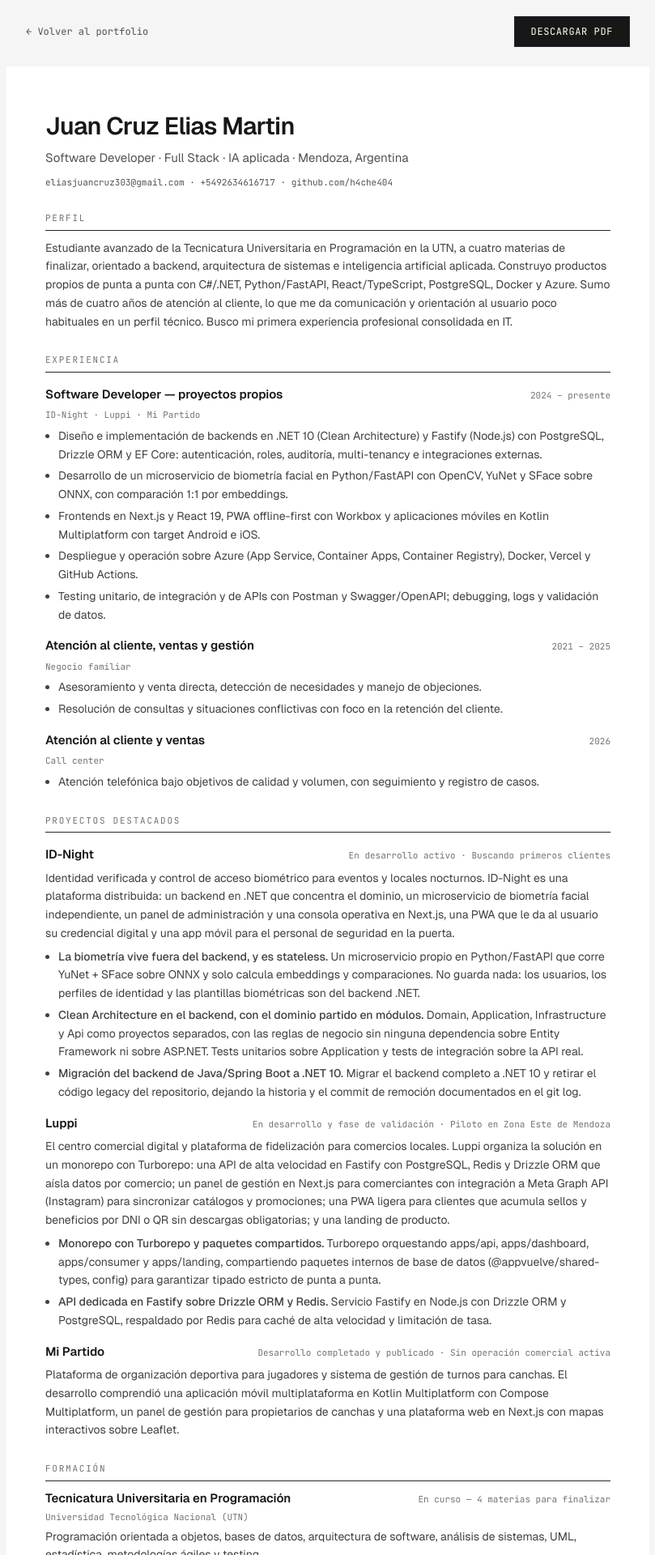
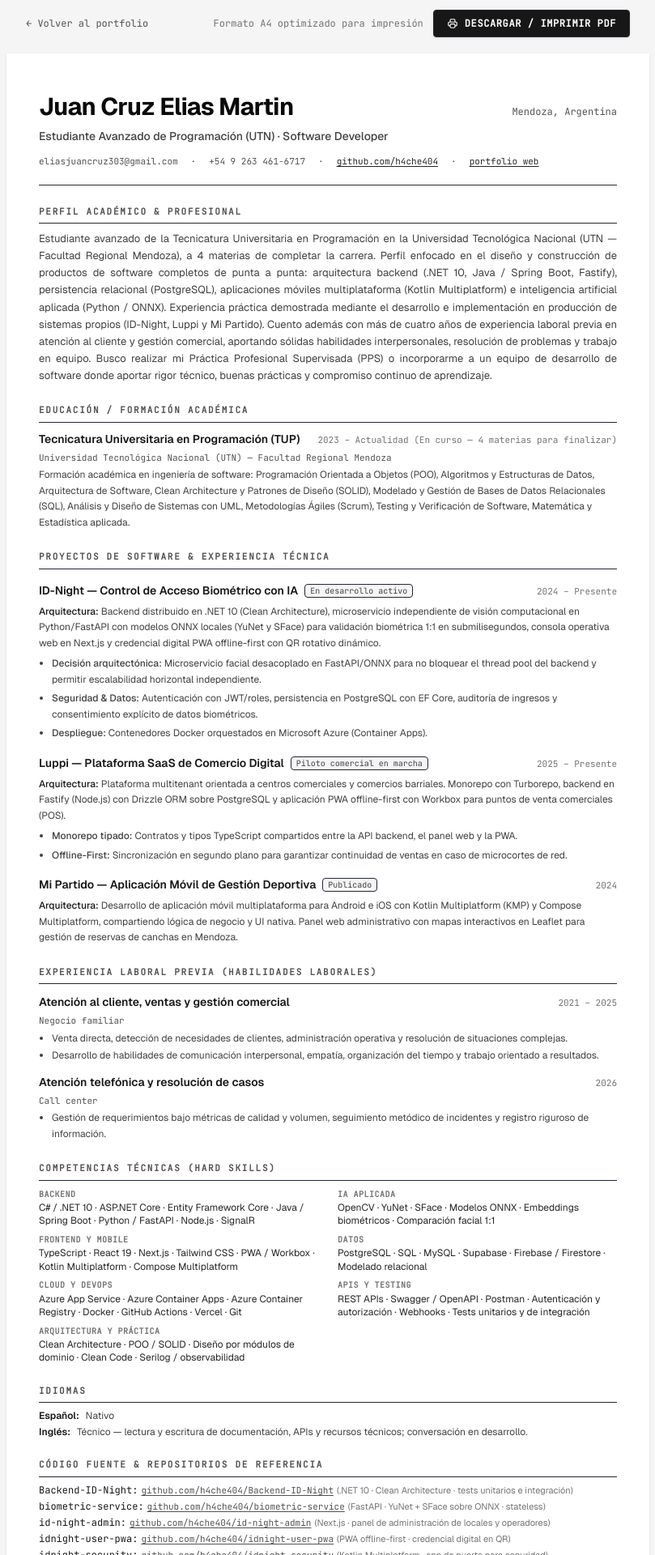
Before and after one commit to h4che404/portfolio, a Next.js app: page /cv in a window 1280 px wide. Shown: the part 20-1940 px from the top of the page at 81% size, without its empty margins (235-1044 px from the left). Built offline with nearby package versions, Linux system fonts and the light colour scheme; no server answers.

Commit message:
feat(cv): enhance CV with academic UTN profile, software architecture projects and print A4 optimization

```diff
--- a/app/cv/page.tsx
+++ b/app/cv/page.tsx
@@ -11,22 +11,37 @@ import {
 import { idNight, luppi, miPartido } from "@/content/projects";
 
 export const metadata: Metadata = {
-  title: `CV — ${profile.name}`,
-  description: `Currículum de ${profile.name}, ${profile.role}.`,
+  title: `CV — ${profile.name} · Estudiante de Programación (UTN)`,
+  description: `Currículum Vitae de ${profile.name}, Estudiante Avanzado de la Tecnicatura Universitaria en Programación (UTN) y Software Developer.`,
 };
 
 function Heading({ children }: { children: string }) {
   return (
-    <h2 className="border-b border-neutral-300 pb-1.5 font-mono text-[11px] uppercase tracking-[0.16em] text-neutral-500">
+    <h2 className="border-b border-neutral-300 pb-1.5 font-mono text-[11px] uppercase tracking-[0.16em] text-neutral-600 font-bold">
       {children}
     </h2>
   );
 }
 
-function EntryHeader({ title, meta }: { title: string; meta: string }) {
+function EntryHeader({
+  title,
+  meta,
+  badge,
+}: {
+  title: string;
+  meta: string;
+  badge?: string;
+}) {
   return (
     <div className="flex flex-wrap items-baseline justify-between gap-2">
-      <h3 className="text-[15px] font-semibold">{title}</h3>
+      <div className="flex items-center gap-2">
+        <h3 className="text-[14px] font-semibold text-neutral-900">{title}</h3>
+        {badge && (
+          <span className="rounded bg-neutral-100 border border-neutral-300 px-1.5 py-0.2 font-mono text-[10px] text-neutral-700">
+            {badge}
+          </span>
+        )}
+      </div>
       <span className="font-mono text-[11px] text-neutral-500">{meta}</span>
     </div>
   );
@@ -34,156 +49,251 @@ function EntryHeader({ title, meta }: { title: string; meta: string }) {
 
 export default function CvPage() {
   return (
-    <main className="min-h-screen bg-neutral-100 py-10 print:bg-white print:py-0">
-      <div className="mx-auto mb-6 flex w-full max-w-[794px] items-center justify-between px-6 print:hidden">
+    <main className="min-h-screen bg-neutral-100 py-8 print:bg-white print:py-0">
+      {/* Screen action bar */}
+      <div className="mx-auto mb-5 flex w-full max-w-[794px] items-center justify-between px-6 print:hidden">
         <Link
           href="/"
           className="font-mono text-xs text-neutral-600 transition-colors hover:text-neutral-900"
         >
           ← Volver al portfolio
         </Link>
-        <PrintButton />
+        <div className="flex items-center gap-3">
+          <span className="text-xs text-neutral-500 font-mono hidden sm:inline">
+            Formato A4 optimizado para impresión
+          </span>
+          <PrintButton />
+        </div>
       </div>
 
-      <article className="mx-auto flex w-full max-w-[794px] flex-col gap-7 bg-white px-12 py-14 font-sans text-neutral-900 print:max-w-none print:px-0 print:py-0">
-        <header className="flex flex-col gap-2.5">
-          <h1 className="text-3xl font-semibold tracking-tight">
-            {profile.name}
-          </h1>
-          <p className="text-[15px] text-neutral-600">
-            {profile.role} · {profile.location}
+      {/* Main CV Sheet (A4 Dimensions 794px @ 96DPI) */}
+      <article className="mx-auto flex w-full max-w-[794px] flex-col gap-6 bg-white px-10 py-12 font-sans text-neutral-900 shadow-sm print:max-w-none print:px-0 print:py-0 print:shadow-none">
+        {/* Header */}
+        <header className="flex flex-col gap-2 border-b border-neutral-200 pb-5">
+          <div className="flex flex-col sm:flex-row sm:items-baseline sm:justify-between gap-1">
+            <h1 className="text-2xl sm:text-3xl font-bold tracking-tight text-neutral-950">
+              {profile.name}
+            </h1>
+            <span className="font-mono text-xs text-neutral-600">
+              {profile.location}
+            </span>
+          </div>
+
+          <p className="text-[14px] font-medium text-neutral-700">
+            Estudiante Avanzado de Programación (UTN) · Software Developer
           </p>
-          <p className="font-mono text-[11px] text-neutral-600">
-            {profile.email}
-            {profile.whatsapp ? ` · +${profile.whatsapp}` : ""} ·{" "}
-            {profile.github.replace("https://", "")}
-          </p>
+
+          <div className="flex flex-wrap items-center gap-x-4 gap-y-1 font-mono text-[11px] text-neutral-600 pt-1">
+            <span>{profile.email}</span>
+            <span>·</span>
+            <span>+54 9 263 461-6717</span>
+            <span>·</span>
+            <a
+              href={profile.github}
+              target="_blank"
+              rel="noreferrer"
+              className="text-neutral-800 underline underline-offset-2"
+            >
+              github.com/{profile.githubHandle}
+            </a>
+            <span>·</span>
+            <a
+              href="https://portfolio-liard-two-ntjfmwxolk.vercel.app"
+              target="_blank"
+              rel="noreferrer"
+              className="text-neutral-800 underline underline-offset-2"
+            >
+              portfolio web
+            </a>
+          </div>
         </header>
 
-        <section className="flex flex-col gap-2.5">
-          <Heading>Perfil</Heading>
-          <p className="text-sm leading-relaxed text-neutral-700">
+        {/* 1. Academic & Professional Summary */}
+        <section className="flex flex-col gap-2 print:break-inside-avoid">
+          <Heading>Perfil Académico & Profesional</Heading>
+          <p className="text-xs sm:text-[13px] leading-relaxed text-neutral-700 text-justify">
             Estudiante avanzado de la Tecnicatura Universitaria en Programación
-            en la UTN, a cuatro materias de finalizar, orientado a backend,
-            arquitectura de sistemas e inteligencia artificial aplicada.
-            Construyo productos propios de punta a punta con C#/.NET,
-            Python/FastAPI, React/TypeScript, PostgreSQL, Docker y Azure. Sumo
-            más de cuatro años de atención al cliente, lo que me da comunicación
-            y orientación al usuario poco habituales en un perfil técnico. Busco
-            mi primera experiencia profesional consolidada en IT.
+            en la Universidad Tecnológica Nacional (UTN — Facultad Regional Mendoza),
+            a 4 materias de completar la carrera. Perfil enfocado en el diseño y
+            construcción de productos de software completos de punta a punta:
+            arquitectura backend (.NET 10, Java / Spring Boot, Fastify), persistencia
+            relacional (PostgreSQL), aplicaciones móviles multiplataforma (Kotlin
+            Multiplatform) e inteligencia artificial aplicada (Python / ONNX).
+            Experiencia práctica demostrada mediante el desarrollo e implementación
+            en producción de sistemas propios (ID-Night, Luppi y Mi Partido).
+            Cuento además con más de cuatro años de experiencia laboral previa en
+            atención al cliente y gestión comercial, aportando sólidas habilidades
+            interpersonales, resolución de problemas y trabajo en equipo. Busco
+            realizar mi Práctica Profesional Supervisada (PPS) o incorporarme a un
+            equipo de desarrollo de software donde aportar rigor técnico, buenas
+            prácticas y compromiso continuo de aprendizaje.
           </p>
         </section>
 
-        <section className="flex flex-col gap-4 print:break-inside-avoid">
-          <Heading>Experiencia</Heading>
-          {experience.map((job) => (
-            <div key={`${job.org}-${job.role}`} className="flex flex-col gap-1.5">
-              <EntryHeader title={job.role} meta={job.period} />
-              <p className="font-mono text-[11px] text-neutral-500">{job.org}</p>
-              <ul className="flex flex-col gap-1 pl-4 text-sm leading-relaxed text-neutral-700">
-                {job.bullets.map((bullet) => (
-                  <li key={bullet} className="list-disc">
-                    {bullet}
-                  </li>
-                ))}
-              </ul>
-            </div>
-          ))}
-        </section>
-
-        <section className="flex flex-col gap-4 print:break-inside-avoid">
-          <Heading>Proyectos destacados</Heading>
-
-          <div className="flex flex-col gap-1.5">
-            <EntryHeader title={idNight.name} meta={idNight.status} />
-            <p className="text-sm leading-relaxed text-neutral-700">
-              {idNight.tagline} {idNight.approach}
-            </p>
-            <ul className="flex flex-col gap-1 pl-4 text-sm leading-relaxed text-neutral-700">
-              {idNight.decisions.slice(0, 3).map((decision) => (
-                <li key={decision.title} className="list-disc">
-                  <span className="font-medium">{decision.title}.</span>{" "}
-                  {decision.choice}
-                </li>
-              ))}
-            </ul>
-          </div>
-
-          <div className="flex flex-col gap-1.5">
-            <EntryHeader title={luppi.name} meta={luppi.status} />
-            <p className="text-sm leading-relaxed text-neutral-700">
-              {luppi.tagline} {luppi.approach}
-            </p>
-            <ul className="flex flex-col gap-1 pl-4 text-sm leading-relaxed text-neutral-700">
-              {luppi.decisions.slice(0, 2).map((decision) => (
-                <li key={decision.title} className="list-disc">
-                  <span className="font-medium">{decision.title}.</span>{" "}
-                  {decision.choice}
-                </li>
-              ))}
-            </ul>
-          </div>
-
-          <div className="flex flex-col gap-1.5">
-            <EntryHeader title={miPartido.name} meta={miPartido.status} />
-            <p className="text-sm leading-relaxed text-neutral-700">
-              {miPartido.tagline} {miPartido.body[1]}
-            </p>
-          </div>
-        </section>
-
+        {/* 2. Education */}
         <section className="flex flex-col gap-2.5 print:break-inside-avoid">
-          <Heading>Formación</Heading>
+          <Heading>Educación / Formación Académica</Heading>
           {education.map((item) => (
             <div key={item.title} className="flex flex-col gap-1">
               <EntryHeader title={item.title} meta={item.period} />
-              <p className="font-mono text-[11px] text-neutral-500">
+              <p className="font-mono text-[11px] text-neutral-600 font-medium">
                 {item.place}
               </p>
-              <p className="text-sm leading-relaxed text-neutral-700">
+              <p className="text-xs leading-relaxed text-neutral-700">
                 {item.detail}
               </p>
             </div>
           ))}
         </section>
 
+        {/* 3. Software Projects & Technical Experience */}
+        <section className="flex flex-col gap-4 print:break-inside-avoid">
+          <Heading>Proyectos de Software & Experiencia Técnica</Heading>
+
+          {/* Project 1: ID-Night */}
+          <div className="flex flex-col gap-1.5">
+            <EntryHeader
+              title={`${idNight.name} — Control de Acceso Biométrico con IA`}
+              meta="2024 – Presente"
+              badge="En desarrollo activo"
+            />
+            <p className="text-xs leading-relaxed text-neutral-700">
+              <span className="font-medium text-neutral-900">Arquitectura:</span>{" "}
+              Backend distribuido en .NET 10 (Clean Architecture), microservicio
+              independiente de visión computacional en Python/FastAPI con modelos
+              ONNX locales (YuNet y SFace) para validación biométrica 1:1 en
+              submilisegundos, consola operativa web en Next.js y credencial digital
+              PWA offline-first con QR rotativo dinámico.
+            </p>
+            <ul className="flex flex-col gap-1 pl-4 text-xs leading-relaxed text-neutral-700">
+              <li className="list-disc">
+                <span className="font-medium">Decisión arquitectónica:</span> Microservicio
+                facial desacoplado en FastAPI/ONNX para no bloquear el thread pool del backend
+                y permitir escalabilidad horizontal independiente.
+              </li>
+              <li className="list-disc">
+                <span className="font-medium">Seguridad & Datos:</span> Autenticación con
+                JWT/roles, persistencia en PostgreSQL con EF Core, auditoría de ingresos y
+                consentimiento explícito de datos biométricos.
+              </li>
+              <li className="list-disc">
+                <span className="font-medium">Despliegue:</span> Contenedores Docker
+                orquestados en Microsoft Azure (Container Apps).
+              </li>
+            </ul>
+          </div>
+
+          {/* Project 2: Luppi */}
+          <div className="flex flex-col gap-1.5">
+            <EntryHeader
+              title={`${luppi.name} — Plataforma SaaS de Comercio Digital`}
+              meta="2025 – Presente"
+              badge="Piloto comercial en marcha"
+            />
+            <p className="text-xs leading-relaxed text-neutral-700">
+              <span className="font-medium text-neutral-900">Arquitectura:</span>{" "}
+              Plataforma multitenant orientada a centros comerciales y comercios
+              barriales. Monorepo con Turborepo, backend en Fastify (Node.js) con
+              Drizzle ORM sobre PostgreSQL y aplicación PWA offline-first con
+              Workbox para puntos de venta comerciales (POS).
+            </p>
+            <ul className="flex flex-col gap-1 pl-4 text-xs leading-relaxed text-neutral-700">
+              <li className="list-disc">
+                <span className="font-medium">Monorepo tipado:</span> Contratos y tipos
+                TypeScript compartidos entre la API backend, el panel web y la PWA.
+              </li>
+              <li className="list-disc">
+                <span className="font-medium">Offline-First:</span> Sincronización en
+                segundo plano para garantizar continuidad de ventas en caso de microcortes de red.
+              </li>
+            </ul>
+          </div>
+
+          {/* Project 3: Mi Partido */}
+          <div className="flex flex-col gap-1.5">
+            <EntryHeader
+              title={`${miPartido.name} — Aplicación Móvil de Gestión Deportiva`}
+              meta="2024"
+              badge="Publicado"
+            />
+            <p className="text-xs leading-relaxed text-neutral-700">
+              <span className="font-medium text-neutral-900">Arquitectura:</span>{" "}
+              Desarrollo de aplicación móvil multiplataforma para Android e iOS
+              con Kotlin Multiplatform (KMP) y Compose Multiplatform, compartiendo
+              lógica de negocio y UI nativa. Panel web administrativo con mapas
+              interactivos en Leaflet para gestión de reservas de canchas en Mendoza.
+            </p>
+          </div>
+        </section>
+
+        {/* 4. Previous Professional Experience */}
+        <section className="flex flex-col gap-3 print:break-inside-avoid">
+          <Heading>Experiencia Laboral Previa (Habilidades Laborales)</Heading>
+          {experience
+            .filter((job) => !job.role.includes("Software Developer"))
+            .map((job) => (
+              <div key={`${job.org}-${job.role}`} className="flex flex-col gap-1">
+                <EntryHeader title={job.role} meta={job.period} />
+                <p className="font-mono text-[11px] text-neutral-600 font-medium">
+                  {job.org}
+                </p>
+                <ul className="flex flex-col gap-0.5 pl-4 text-xs leading-relaxed text-neutral-700">
+                  {job.bullets.map((bullet) => (
+                    <li key={bullet} className="list-disc">
+                      {bullet}
+                    </li>
+                  ))}
+                </ul>
+              </div>
+            ))}
+        </section>
+
+        {/* 5. Hard Skills / Tech Stack */}
         <section className="flex flex-col gap-2.5 print:break-inside-avoid">
-          <Heading>Stack</Heading>
-          <dl className="flex flex-col gap-1.5">
+          <Heading>Competencias Técnicas (Hard Skills)</Heading>
+          <div className="grid grid-cols-1 sm:grid-cols-2 gap-x-6 gap-y-2 text-xs">
             {skills.map((group) => (
               <div key={group.area} className="flex flex-col gap-0.5">
-                <dt className="font-mono text-[11px] uppercase tracking-wider text-neutral-500">
+                <span className="font-mono text-[10px] uppercase tracking-wider text-neutral-500 font-semibold">
                   {group.area}
-                </dt>
-                <dd className="text-sm text-neutral-800">
+                </span>
+                <span className="text-neutral-800 leading-snug">
                   {group.items.join(" · ")}
-                </dd>
+                </span>
               </div>
             ))}
-          </dl>
+          </div>
         </section>
 
-        <section className="flex flex-col gap-2.5 print:break-inside-avoid">
+        {/* 6. Languages */}
+        <section className="flex flex-col gap-2 print:break-inside-avoid">
           <Heading>Idiomas</Heading>
-          <dl className="flex flex-col gap-1">
+          <div className="flex flex-col gap-1 text-xs">
             {languages.map((language) => (
-              <div key={language.name} className="flex flex-col gap-0.5">
-                <dt className="text-sm font-medium">{language.name}</dt>
-                <dd className="text-sm text-neutral-700">{language.level}</dd>
+              <div key={language.name} className="flex flex-wrap gap-2 items-baseline">
+                <span className="font-semibold text-neutral-900">{language.name}:</span>
+                <span className="text-neutral-700">{language.level}</span>
               </div>
             ))}
-          </dl>
+          </div>
         </section>
 
-        <section className="flex flex-col gap-2.5 print:break-inside-avoid">
-          <Heading>Repositorios</Heading>
-          <ul className="flex flex-col gap-1">
+        {/* 7. Repositories & Verification */}
+        <section className="flex flex-col gap-2 print:break-inside-avoid">
+          <Heading>Código Fuente & Repositorios de Referencia</Heading>
+          <ul className="flex flex-col gap-1 text-xs">
             {idNight.repos.map((repo) => (
-              <li
-                key={repo.name}
-                className="font-mono text-[11px] text-neutral-700"
-              >
-                {repo.name} — {repo.note}
+              <li key={repo.name} className="flex flex-wrap items-baseline gap-1 text-neutral-700">
+                <span className="font-mono font-medium text-neutral-900">{repo.name}:</span>
+                <a
+                  href={repo.url}
+                  target="_blank"
+                  rel="noreferrer"
+                  className="font-mono text-[11px] text-neutral-600 underline underline-offset-2"
+                >
+                  {repo.url.replace("https://", "")}
+                </a>
+                <span className="text-neutral-500 text-[11px]">({repo.note})</span>
               </li>
             ))}
           </ul>
--- a/components/cv/print-button.tsx
+++ b/components/cv/print-button.tsx
@@ -5,9 +5,23 @@ export function PrintButton() {
     <button
       type="button"
       onClick={() => window.print()}
-      className="border border-neutral-300 bg-neutral-900 px-5 py-2.5 font-mono text-xs uppercase tracking-wider text-white transition-opacity hover:opacity-85 print:hidden"
+      className="inline-flex items-center gap-2 rounded border border-neutral-300 bg-neutral-900 px-4 py-2 font-mono text-xs font-semibold uppercase tracking-wider text-white shadow-sm transition-all hover:bg-neutral-800 active:scale-[0.98] print:hidden cursor-pointer"
+      title="Guardar como PDF o Imprimir (Ctrl+P / Cmd+P)"
     >
-      Descargar PDF
+      <svg
+        className="h-3.5 w-3.5"
+        fill="none"
+        stroke="currentColor"
+        viewBox="0 0 24 24"
+        strokeWidth="2"
+      >
+        <path
+          strokeLinecap="round"
+          strokeLinejoin="round"
+          d="M17 17h2a2 2 0 002-2v-4a2 2 0 00-2-2H5a2 2 0 00-2 2v4a2 2 0 002 2h2m2 4h6a2 2 0 002-2v-4a2 2 0 00-2-2H9a2 2 0 00-2 2v4a2 2 0 002 2zm8-12V5a2 2 0 00-2-2H9a2 2 0 00-2 2v4h10z"
+        />
+      </svg>
+      <span>Descargar / Imprimir PDF</span>
     </button>
   );
 }
--- a/content/profile.ts
+++ b/content/profile.ts
@@ -58,42 +58,42 @@ export const productEvolution = [
 // Leaving it empty simply hides the section.
 export const education = [
   {
-    title: "Tecnicatura Universitaria en Programación",
-    place: "Universidad Tecnológica Nacional (UTN)",
-    period: "En curso — 4 materias para finalizar",
+    title: "Tecnicatura Universitaria en Programación (TUP)",
+    place: "Universidad Tecnológica Nacional (UTN) — Facultad Regional Mendoza",
+    period: "2023 – Actualidad (En curso — 4 materias para finalizar)",
     detail:
-      "Programación orientada a objetos, bases de datos, arquitectura de software, análisis de sistemas, UML, estadística, metodologías ágiles y testing.",
+      "Formación académica en ingeniería de software: Programación Orientada a Objetos (POO), Algoritmos y Estructuras de Datos, Arquitectura de Software, Clean Architecture y Patrones de Diseño (SOLID), Modelado y Gestión de Bases de Datos Relacionales (SQL), Análisis y Diseño de Sistemas con UML, Metodologías Ágiles (Scrum), Testing y Verificación de Software, Matemática y Estadística aplicada.",
   },
 ] as const;
 
 export const experience = [
   {
-    role: "Software Developer — proyectos propios",
+    role: "Software Developer — Proyectos propios en producción",
     org: "ID-Night · Luppi · Mi Partido",
-    period: "2024 – presente",
+    period: "2024 – Presente",
     bullets: [
-      "Diseño e implementación de backends en .NET 10 (Clean Architecture) y Fastify (Node.js) con PostgreSQL, Drizzle ORM y EF Core: autenticación, roles, auditoría, multi-tenancy e integraciones externas.",
-      "Desarrollo de un microservicio de biometría facial en Python/FastAPI con OpenCV, YuNet y SFace sobre ONNX, con comparación 1:1 por embeddings.",
-      "Frontends en Next.js y React 19, PWA offline-first con Workbox y aplicaciones móviles en Kotlin Multiplatform con target Android e iOS.",
-      "Despliegue y operación sobre Azure (App Service, Container Apps, Container Registry), Docker, Vercel y GitHub Actions.",
-      "Testing unitario, de integración y de APIs con Postman y Swagger/OpenAPI; debugging, logs y validación de datos.",
+      "Diseño e implementación de backends distribuidos en .NET 10 (Clean Architecture) y Fastify (Node.js) con PostgreSQL, Drizzle ORM y EF Core: autenticación JWT, roles granulares, auditoría, multi-tenancy y contratos tipados.",
+      "Desarrollo e integración de microservicio de visión computacional en Python/FastAPI con OpenCV, YuNet y SFace sobre ONNX Runtime para biometría facial 1:1 en submilisegundos.",
+      "Construcción de interfaces web interactivas con Next.js (App Router, Server Actions, SSR) y React 19, aplicaciones PWA offline-first con Workbox y apps móviles en Kotlin Multiplatform para Android e iOS.",
+      "Infraestructura contenerizada con Docker y despliegues en Microsoft Azure (Container Apps, App Service) y Vercel, automatizados con pipelines de CI/CD en GitHub Actions.",
+      "Diseño de APIs RESTful documentadas con Swagger/OpenAPI, testing unitario y de integración, observabilidad y validación estricta de esquemas de datos.",
     ],
   },
   {
-    role: "Atención al cliente, ventas y gestión",
+    role: "Atención al cliente, ventas y gestión comercial",
     org: "Negocio familiar",
     period: "2021 – 2025",
     bullets: [
-      "Asesoramiento y venta directa, detección de necesidades y manejo de objeciones.",
-      "Resolución de consultas y situaciones conflictivas con foco en la retención del cliente.",
+      "Venta directa, detección de necesidades de clientes, administración operativa y resolución de situaciones complejas.",
+      "Desarrollo de habilidades de comunicación interpersonal, empatía, organización del tiempo y trabajo orientado a resultados.",
     ],
   },
   {
-    role: "Atención al cliente y ventas",
+    role: "Atención telefónica y resolución de casos",
     org: "Call center",
     period: "2026",
     bullets: [
-      "Atención telefónica bajo objetivos de calidad y volumen, con seguimiento y registro de casos.",
+      "Gestión de requerimientos bajo métricas de calidad y volumen, seguimiento metódico de incidentes y registro riguroso de información.",
     ],
   },
 ] as const;
```
